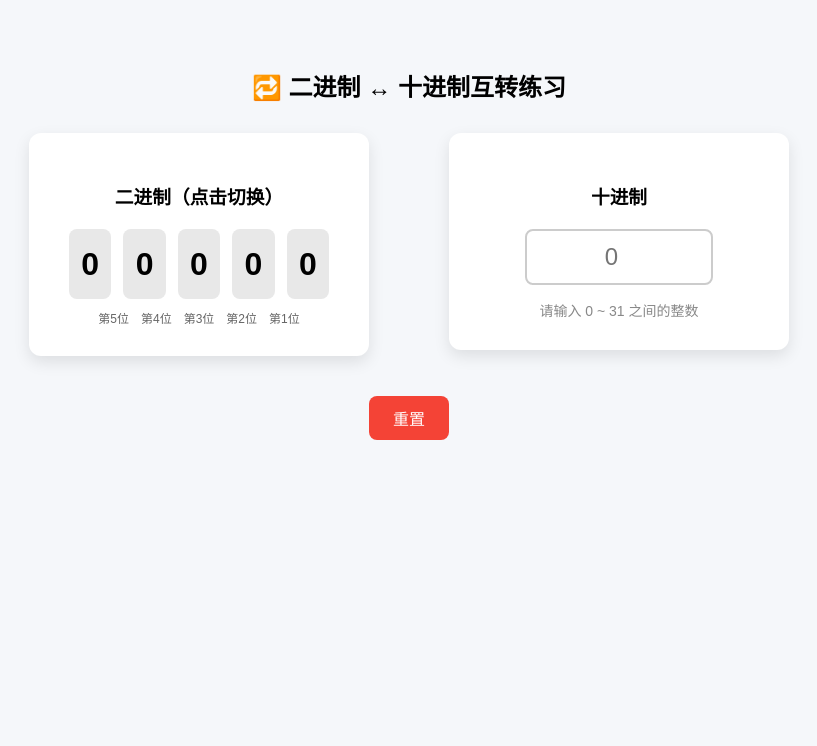
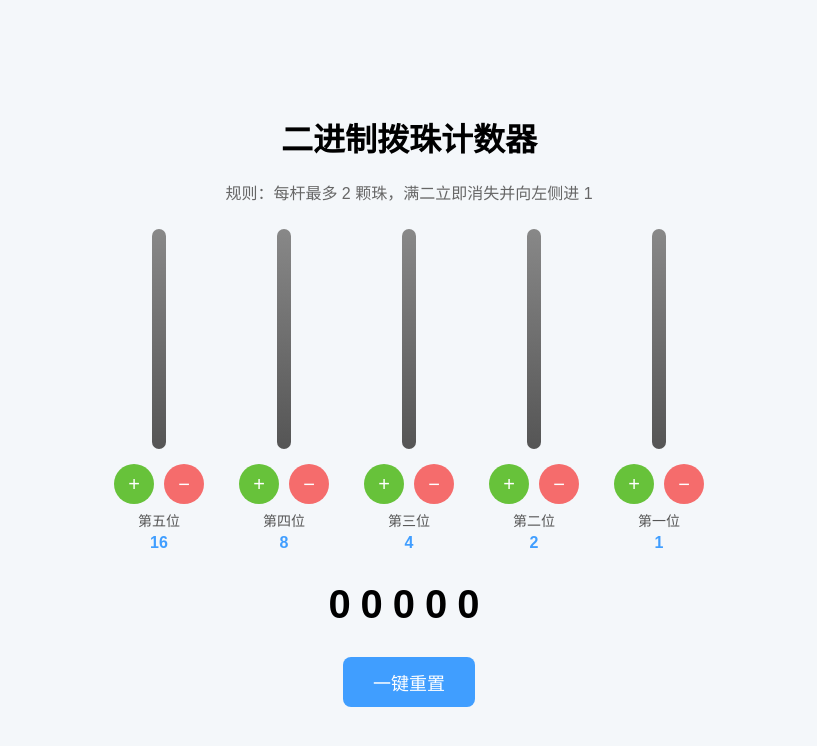
Before and after one commit to shuruihuang56-pixel/shuruihuang56-pixel.github.io, a plain HTML site: page index.html in a window 1280 px wide. Shown: the whole page, without its empty margins (231-1048 px from the left). Drawn offline with Linux system fonts and the light colour scheme.

Commit message:
Add files via upload

```diff
--- a/index.html
+++ b/index.html
@@ -2,103 +2,113 @@
 <html lang="zh-CN">
 <head>
 <meta charset="UTF-8">
-<title>二进制 ↔ 十进制互转</title>
+<title>二进制拨珠计数器（居中版）</title>
 <style>
     body {
         font-family: "Microsoft YaHei", sans-serif;
-        background: #f5f7fa;
-        text-align: center;
-        padding-top: 40px;
+        background: #f4f7fa;
+        height: 100vh;
+        margin: 0;
+        display: flex;
+        justify-content: center;
+        align-items: center;
     }
 
-    h2 {
+    .wrapper {
+        text-align: center;
+    }
+
+    h1 {
+        margin-bottom: 20px;
+    }
+
+    .rule {
+        margin-bottom: 25px;
+        color: #666;
+        font-size: 16px;
+    }
+
+    .abacus {
+        display: flex;
+        justify-content: center; /* ✅ 整体居中 */
+        gap: 35px;
         margin-bottom: 30px;
     }
 
-    .container {
+    .rod {
         display: flex;
-        justify-content: center;
-        gap: 80px;
-        align-items: flex-start;
+        flex-direction: column;
+        align-items: center;
     }
 
-    .panel {
-        background: white;
-        padding: 30px 40px;
-        border-radius: 12px;
-        box-shadow: 0 6px 16px rgba(0,0,0,.1);
-        width: 260px;
+    .pole {
+        width: 14px;
+        height: 220px;
+        background: linear-gradient(#888, #555);
+        border-radius: 8px;
+        position: relative;
     }
 
-    .panel h3 {
-        margin-bottom: 20px;
-    }
-
-    /* 二进制位 */
-    .bits {
-        display: flex;
-        justify-content: center;
-        gap: 12px;
-    }
-
-    .bit {
+    .bead {
         width: 50px;
-        height: 70px;
-        background: #e8e8e8;
-        border-radius: 8px;
-        font-size: 32px;
-        font-weight: bold;
-        line-height: 70px;
-        cursor: pointer;
-        user-select: none;
-        transition: all 0.2s ease;
-    }
-
-    .bit.active {
-        background: #4a90e2;
-        color: white;
-    }
-
-    .labels {
-        display: flex;
-        justify-content: center;
-        gap: 12px;
-        margin-top: 10px;
-        font-size: 12px;
-        color: #666;
-    }
-
-    /* 十进制输入 */
-    .decimal-input {
-        width: 160px;
-        padding: 12px;
-        font-size: 24px;
-        text-align: center;
-        border-radius: 8px;
-        border: 2px solid #ccc;
-    }
-
-    .decimal-input:focus {
-        outline: none;
-        border-color: #4a90e2;
-    }
-
-    .hint {
-        margin-top: 15px;
-        font-size: 14px;
-        color: #888;
+        height: 50px;
+        background: #67c23a;
+        border-radius: 50%;
+        position: absolute;
+        left: 50%;
+        transform: translateX(-50%);
+        box-shadow: 0 6px 12px rgba(0,0,0,.3);
+        transition: top 0.4s ease;
     }
 
     .controls {
-        margin-top: 40px;
+        margin-top: 15px;
+        display: flex;
+        gap: 10px;
     }
 
-    button {
-        padding: 10px 24px;
+    .controls button {
+        width: 40px;
+        height: 40px;
+        border-radius: 50%;
+        border: none;
+        font-size: 20px;
+        cursor: pointer;
+    }
+
+    .plus { background: #67c23a; color: white; }
+    .minus { background: #f56c6c; color: white; }
+
+    .label {
+        margin-top: 6px;
+        font-size: 14px;
+        color: #555;
+    }
+
+    .weight {
+        margin-top: 4px;
         font-size: 16px;
+        font-weight: bold;
+        color: #409eff;
+    }
+
+    .binary-display {
+        font-size: 40px;
+        font-weight: bold;
+        letter-spacing: 10px;
+        margin-top: 20px;
+    }
+
+    .reset {
+        margin-top: 30px;
+    }
+
+    .reset-btn {
+        padding: 12px 30px;
+        font-size: 18px;
         border: none;
         border-radius: 8px;
-        background: #f44336;
+        background: #409eff;
         color: white;
         cursor: pointer;
     }
@@ -106,108 +116,132 @@
 </head>
 <body>
 
-<h2>🔁 二进制 ↔ 十进制互转练习</h2>
+<div class="wrapper">
+    <h1>二进制拨珠计数器</h1>
+    <div class="rule">
+        规则：每杆最多 2 颗珠，满二立即消失并向左侧进 1
+    </div>
 
-<div class="container">
-    <!-- 二进制面板 -->
-    <div class="panel">
-        <h3>二进制（点击切换）</h3>
-        <div class="bits">
-            <div class="bit" data-index="4">0</div>
-            <div class="bit" data-index="3">0</div>
-            <div class="bit" data-index="2">0</div>
-            <div class="bit" data-index="1">0</div>
-            <div class="bit" data-index="0">0</div>
+    <div class="abacus">
+        <!-- 第五位 -->
+        <div class="rod">
+            <div class="pole" id="pole4"></div>
+            <div class="controls">
+                <button class="plus" onclick="addOne(4)">+</button>
+                <button class="minus" onclick="subOne(4)">−</button>
+            </div>
+            <div class="label">第五位</div>
+            <div class="weight">16</div>
         </div>
-        <div class="labels">
-            <span>第5位</span>
-            <span>第4位</span>
-            <span>第3位</span>
-            <span>第2位</span>
-            <span>第1位</span>
+
+        <!-- 第四位 -->
+        <div class="rod">
+            <div class="pole" id="pole3"></div>
+            <div class="controls">
+                <button class="plus" onclick="addOne(3)">+</button>
+                <button class="minus" onclick="subOne(3)">−</button>
+            </div>
+            <div class="label">第四位</div>
+            <div class="weight">8</div>
+        </div>
+
+        <!-- 第三位 -->
+        <div class="rod">
+            <div class="pole" id="pole2"></div>
+            <div class="controls">
+                <button class="plus" onclick="addOne(2)">+</button>
+                <button class="minus" onclick="subOne(2)">−</button>
+            </div>
+            <div class="label">第三位</div>
+            <div class="weight">4</div>
+        </div>
+
+        <!-- 第二位 -->
+        <div class="rod">
+            <div class="pole" id="pole1"></div>
+            <div class="controls">
+                <button class="plus" onclick="addOne(1)">+</button>
+                <button class="minus" onclick="subOne(1)">−</button>
+            </div>
+            <div class="label">第二位</div>
+            <div class="weight">2</div>
+        </div>
+
+        <!-- 第一位（最右） -->
+        <div class="rod">
+            <div class="pole" id="pole0"></div>
+            <div class="controls">
+                <button class="plus" onclick="addOne(0)">+</button>
+                <button class="minus" onclick="subOne(0)">−</button>
+            </div>
+            <div class="label">第一位</div>
+            <div class="weight">1</div>
         </div>
     </div>
 
-    <!-- 十进制面板 -->
-    <div class="panel">
-        <h3>十进制</h3>
-        <input
-            type="number"
-            class="decimal-input"
-            id="decimalInput"
-            placeholder="0"
-            min="0"
-            max="31"
-        >
-        <div class="hint">请输入 0 ~ 31 之间的整数</div>
+    <div class="binary-display" id="binaryDisplay">00000</div>
+
+    <div class="reset">
+        <button class="reset-btn" onclick="resetAll()">一键重置</button>
     </div>
 </div>
 
-<div class="controls">
-    <button onclick="resetAll()">重置</button>
-</div>
+<script>
+    let beads = [[], [], [], [], []]; // beads[0] = 第一位（最右）
 
-<script>
-    const bits = document.querySelectorAll(".bit");
-    const decimalInput = document.getElementById("decimalInput");
+    function updatePole(index) {
+        const pole = document.getElementById(`pole${index}`);
+        pole.innerHTML = "";
 
-    let binary = [0, 0, 0, 0, 0]; // b1~b5
-
-    // 二进制 → 十进制
-    function calcDecimal() {
-        const dec = binary.reduce(
-            (sum, v, i) => sum + v * Math.pow(2, i),
-            0
-        );
-        decimalInput.value = dec;
-    }
-
-    // 十进制 → 二进制
-    function calcBinary(dec) {
-        if (dec < 0 || dec > 31) return;
-
-        for (let i = 0; i < 5; i++) {
-            binary[i] = (dec >> i) & 1;
-        }
-
-        updateBits();
-        calcDecimal();
-    }
-
-    // 更新二进制显示
-    function updateBits() {
-        bits.forEach(bit => {
-            const i = Number(bit.dataset.index);
-            bit.innerText = binary[i];
-            bit.classList.toggle("active", binary[i] === 1);
+        beads[index].forEach((_, i) => {
+            const bead = document.createElement("div");
+            bead.className = "bead";
+            bead.style.top = `${140 - i * 55}px`;
+            pole.appendChild(bead);
         });
     }
 
-    // 点击二进制位
-    bits.forEach(bit => {
-        bit.addEventListener("click", () => {
-            const i = Number(bit.dataset.index);
-            binary[i] = binary[i] === 0 ? 1 : 0;
-            updateBits();
-            calcDecimal();
-        });
-    });
+    function addOne(index) {
+        beads[index].push(1);
+        updatePole(index);
 
-    // 输入十进制
-    decimalInput.addEventListener("input", () => {
-        const val = Number(decimalInput.value);
-        if (!isNaN(val)) {
-            calcBinary(val);
+        if (beads[index].length === 2) {
+            setTimeout(() => {
+                beads[index] = [];
+                updatePole(index);
+
+                if (index < 4) {
+                    addOne(index + 1);
+                }
+            }, 300);
         }
-    });
+
+        updateBinary();
+    }
+
+    function subOne(index) {
+        if (beads[index].length > 0) {
+            beads[index].pop();
+        }
+        updatePole(index);
+        updateBinary();
+    }
+
+    function updateBinary() {
+        const bits = beads.map(b => b.length % 2);
+        document.getElementById("binaryDisplay").innerText =
+            bits.slice().reverse().join("");
+    }
 
     function resetAll() {
-        binary = [0, 0, 0, 0, 0];
-        updateBits();
-        decimalInput.value = 0;
+        beads = [[], [], [], [], []];
+        for (let i = 0; i < 5; i++) {
+            updatePole(i);
+        }
+        updateBinary();
     }
 
-    updateBits();
+    resetAll();
 </script>
 
 </body>
```
